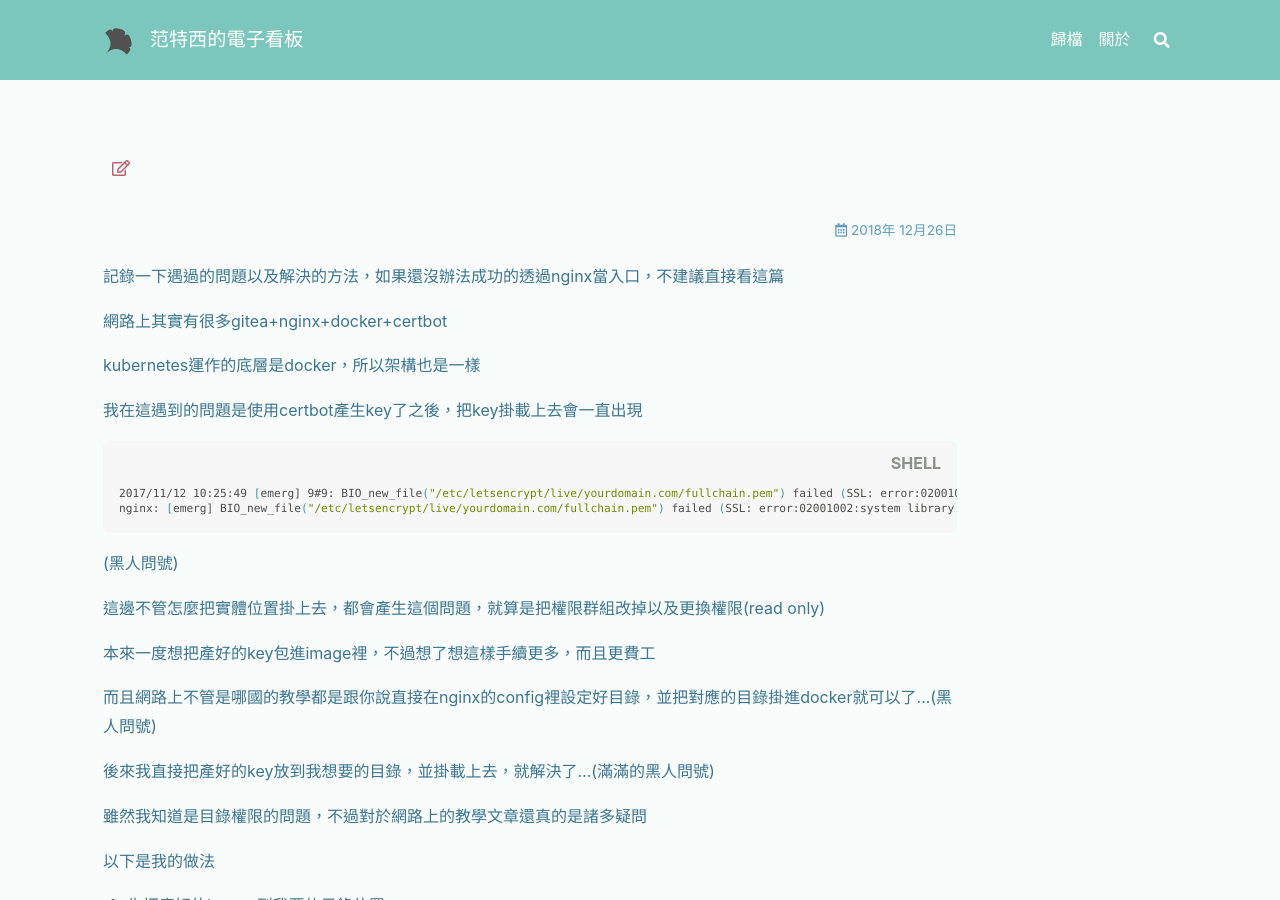
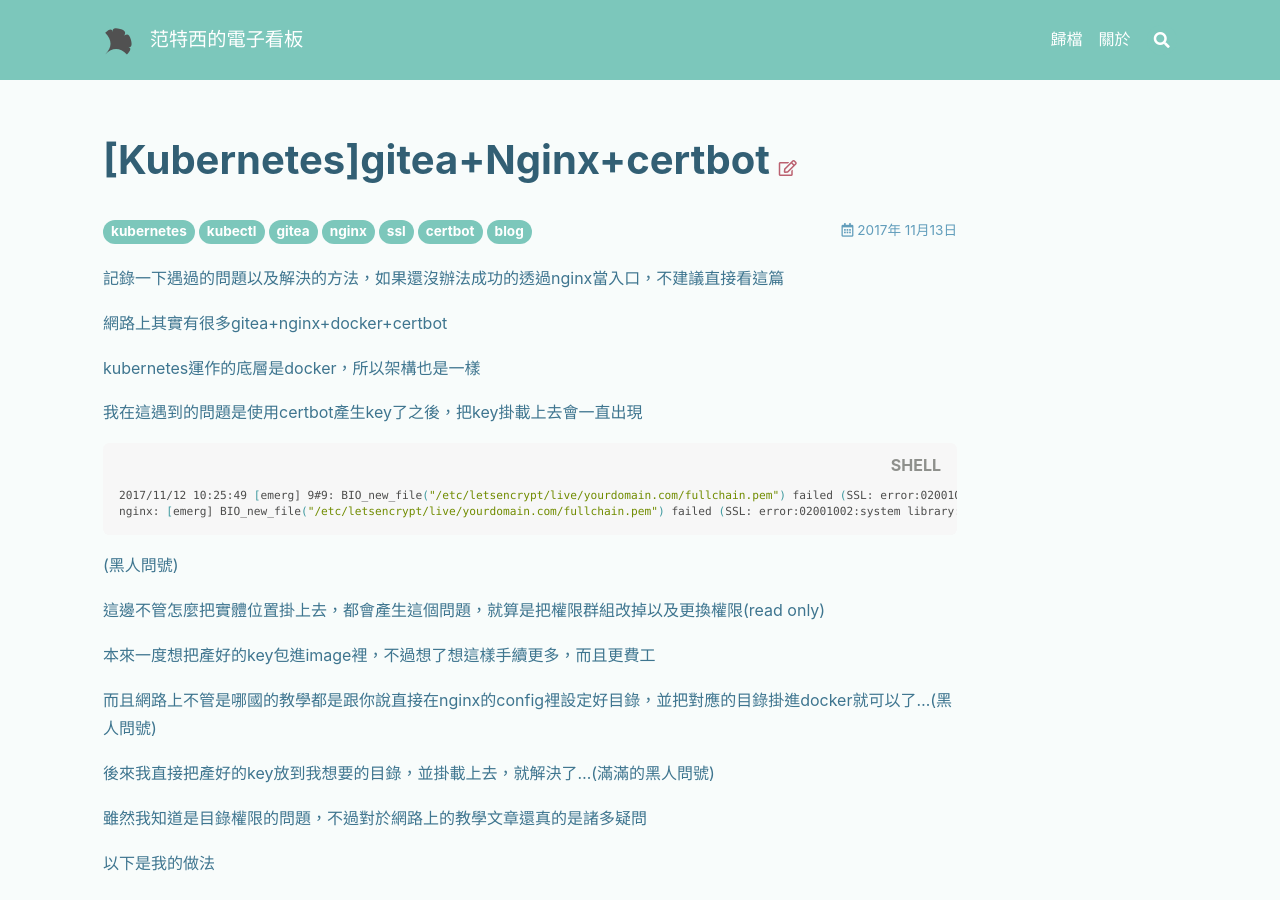
Before and after one commit to tingShean/tingshean.github.io, a Jekyll site: the page built from _posts/2017-11-13-how-to-gitea-with-nginx-ssl-on-kubernetes.md, in a window 1280 px wide and 900 px high. Built offline with Jekyll 4.4.1, drawn with Linux system fonts in a browser that asks for light colours; nearby versions of some CDN libraries.

Commit message:
Update post header

```diff
--- a/_posts/2017-11-13-how-to-gitea-with-nginx-ssl-on-kubernetes.md
+++ b/_posts/2017-11-13-how-to-gitea-with-nginx-ssl-on-kubernetes.md
@@ -1,5 +1,5 @@
 ---
-title: [Kubernetes]gitea+Nginx+certbot
+title: "[Kubernetes]gitea+Nginx+certbot"
 tags: kubernetes kubectl gitea nginx ssl certbot blog
 layout: article
 key: 20171113
```
Also changed, not shown: _posts/2018-12-26-k8s-tls-with-nginx.md (+1 -1 lines).
